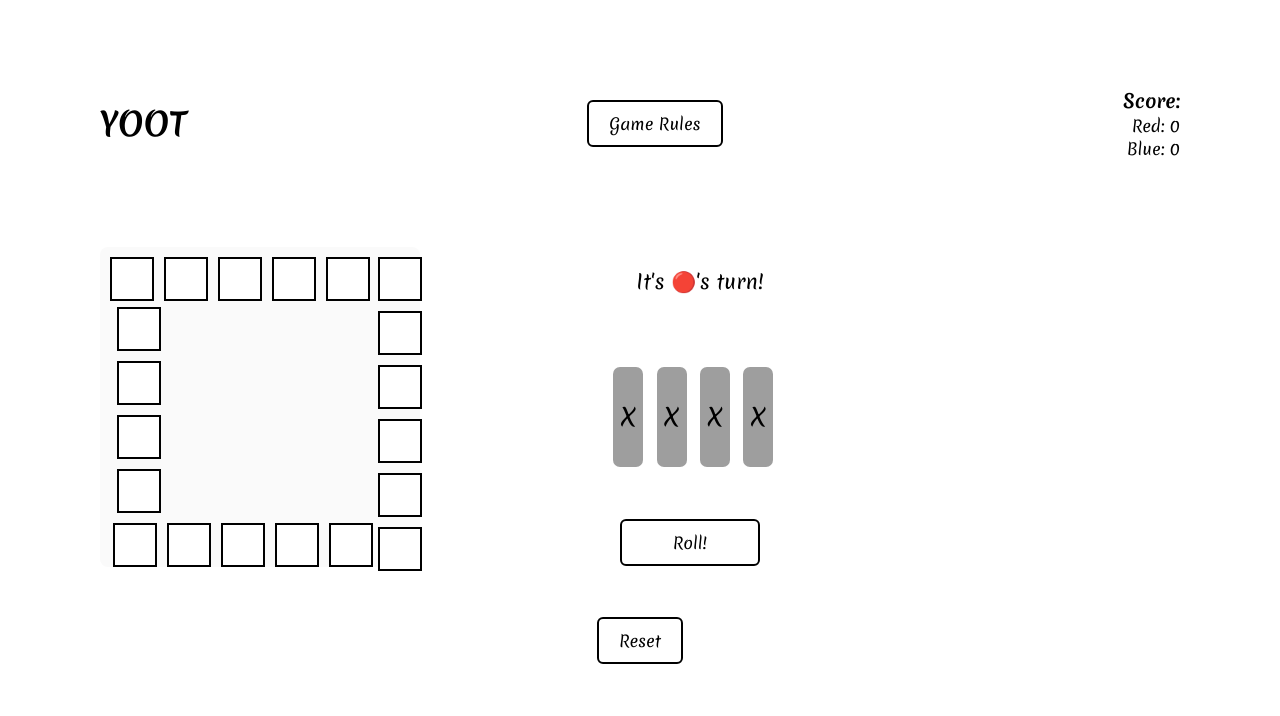
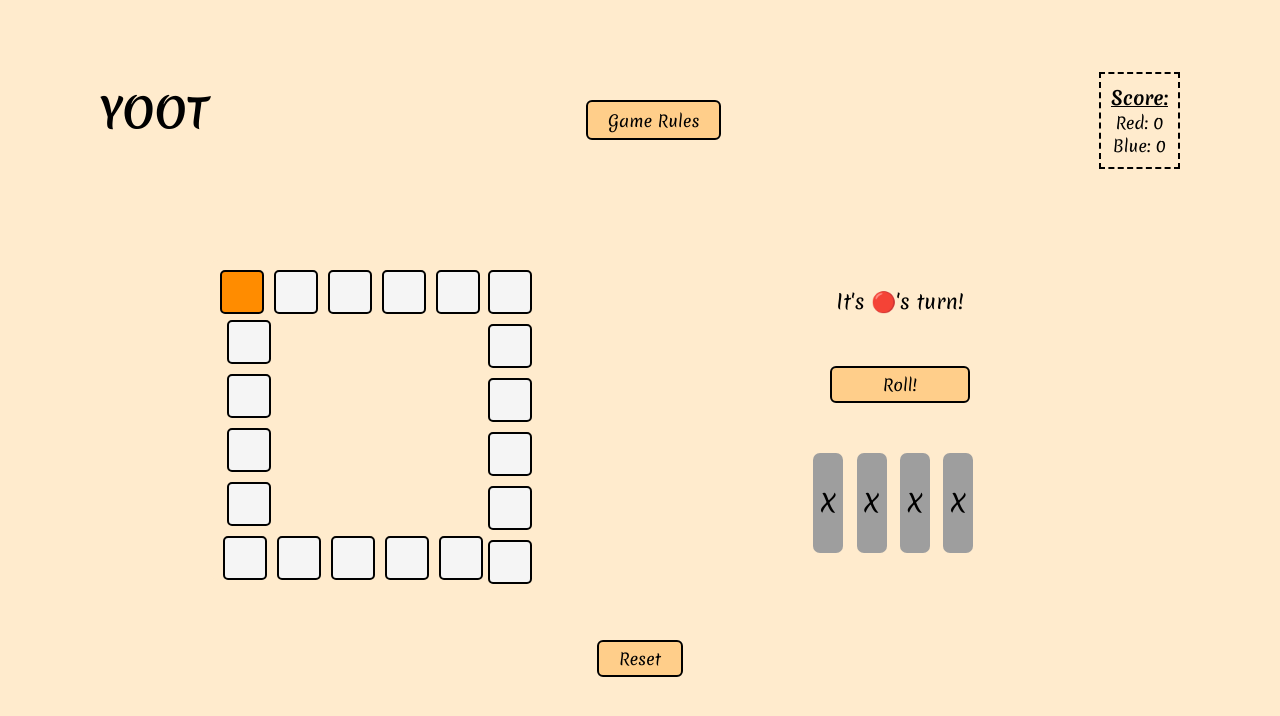
Before and after one commit to saramattina/Unit-1-Project, a plain HTML site: page index.html in a window 1280 px wide. Drawn offline with Linux system fonts and the light colour scheme; grey boxes are pictures that could not be loaded.

Commit message:
css MVP done

```diff
--- a/index.html
+++ b/index.html
@@ -30,24 +30,29 @@
       </p>
       <p>
         On your turn, roll the sticks to determine how many spaces to move your
-        piece forward.
+        piece forward. There are 5 possible rolls:
       </p>
+      <img
+        src="https://upload.wikimedia.org/wikipedia/commons/thumb/0/08/Yunnori_en.svg/500px-Yunnori_en.svg.png"
+        alt="yoot sticks showing each possible rolls"
+      />
       <p>
-        Move your piece forward. If the opposing player or team's piece is
-        already occupying the space, their piece is bumped off the board and
-        back to start!
+        Move your piece forward beginning from start (the orange square). If the
+        opposing player or team's piece is already occupying the space, their
+        piece is bumped off the board and back to start!
       </p>
       <p>If you roll a mo or yut, take another turn!</p>
       <p>
         The first player or team to move their piece all the way around board,
-        including moving their piece past the final square, wins!
+        including moving their piece past the orange square, wins!
       </p>
       <button id="dialog-btn-close">X</button>
     </dialog>
+
     <div class="middle-section">
       <section class="board">
         <div class="top-side">
-          <div class="sqr" id="0"></div>
+          <div class="sqr first-sqr" id="0"></div>
           <div class="sqr" id="1"></div>
           <div class="sqr" id="2"></div>
           <div class="sqr" id="3"></div>
@@ -76,21 +81,18 @@
           <div class="sqr" id="17"></div>
           <div class="sqr" id="18"></div>
           <div class="sqr" id="19"></div>
-          <!-- <div class="sqr" id="20"></div> -->
         </div>
       </section>
-
+      <div class="right-middle-section">
         <div class="messages">
           <p class="roll-message"></p>
           <p class="turn-message"></p>
         </div>
-      <!-- <div class="turn-message"></div> -->
 
         <button class="roll">Roll!</button>
 
         <section class="sticks">
           <div class="stick" id="stick-one">X</div>
-        <!-- can add round and flat classes -->
           <div class="stick" id="stick-two">X</div>
           <div class="stick" id="stick-three">X</div>
           <div class="stick" id="stick-four">X</div>
@@ -98,6 +100,7 @@
           <p class="roll-result"></p>
         </section>
       </div>
+    </div>
 
     <button class="reset">Reset Game</button>
   </body>
--- a/style.css
+++ b/style.css
@@ -2,21 +2,29 @@
   margin: 0;
   padding: 0;
   font-family: "Merienda", cursive;
+  background-color: #ffebcd;
 }
 
 header {
   display: flex;
   justify-content: space-evenly;
   align-items: center;
-  padding: 50px 100px;
+  padding: 50px 100px 60px 100px;
 }
 
 h1 {
-  font-size: 2rem;
+  font-size: 2.5rem;
+  padding-bottom: 15px;
 }
 
 .score {
-  text-align: right;
+  text-align: center;
+  border: 2px dashed black;
+  padding: 10px;
+}
+
+h3 {
+  text-decoration: underline black solid;
 }
 
 .board {
@@ -25,33 +33,36 @@ h1 {
   gap: 8px;
   height: 300px;
   width: 300px;
-  margin: auto 100px;
+  margin: 10px 100px;
   padding: 10px;
-  background-color: #fafafa;
+  background-color: blanchedalmond;
   border-radius: 8px;
 }
 
 .sqr {
   width: 40px;
   aspect-ratio: 1/1;
-  border: 2px solid black;
+  border: 2px double black;
   display: flex;
   justify-content: center;
   align-items: center;
   font-size: 1.5rem;
-  background-color: white;
+  background-color: #f5f5f5;
+  border-radius: 5px;
 }
 
 .sqr.hover {
   background-color: #ffe680;
 }
 
+.first-sqr {
+  background-color: darkorange;
+}
+
 .sticks {
   display: flex;
   width: 200px;
   justify-content: space-evenly;
-  position: absolute;
-  margin: -200px 300px auto 600px;
 }
 
 .stick {
@@ -63,26 +74,25 @@ h1 {
   /* transition: background 0.3s; */
   justify-content: center;
   align-items: center;
-  font-size:x-large;
+  font-size: x-large;
 }
 
 .flat {
   background-image: url(https://encrypted-tbn0.gstatic.com/images?q=tbn:ANd9GcRYSMxbcnEDAYwPwZHjut4pfrr83Py7Jxhlzw&s);
   /* make p text invisible */
   color: rgba(255, 255, 255, 0);
-
 }
 
 button {
   display: block;
   margin: 50px auto;
-  padding: 10px 20px;
+  padding: 5px 20px;
   font-family: "Merienda", cursive;
   font-size: 1rem;
   cursor: pointer;
   border: 2px solid black;
   border-radius: 6px;
-  background-color: #fff;
+  background-color: rgb(255 206 138);
   /* transition: background 0.3s; */
 }
 
@@ -91,11 +101,8 @@ button:hover {
 }
 
 .messages {
+  font-size: 1.25rem;
   text-align: center;
-  font-size: 1.25rem;
-  position: absolute;
-  margin: -300px 75px auto 500px;
-  width: 400px;
 }
 
 .left-side,
@@ -133,21 +140,56 @@ button:hover {
 }
 
 .roll {
-  position: absolute;
-  margin: -48px 620px;
   width: 140px;
+}
+
+.roll-message {
+   width: 540px;
 }
 
 dialog {
   text-align: center;
   margin: auto;
   width: 700px;
+  background-color: antiquewhite;
 }
 
 h4 {
   padding: 30px;
+  background-color: antiquewhite;
+  text-decoration: underline 1px black;
+  font-size: larger;
 }
 
 dialog p {
   padding: 10px 20px;
+  background-color: antiquewhite;
 }
+
+#dialog-btn-open {
+  height: 40px;
+}
+
+#dialog-btn-close {
+   margin: 10px auto 20px auto;
+}
+
+img {
+  width: 30rem;
+  height: 15rem;
+}
+
+
+.right-middle-section {
+   display: flex;
+	flex-direction: column;
+	justify-content: center;
+	align-items: center;
+}
+
+.middle-section {
+   display: flex;
+	align-items: center;
+	justify-content: center;
+	flex-wrap: wrap;
+}
```
Lines whose indentation alone changed are shown as unchanged.
